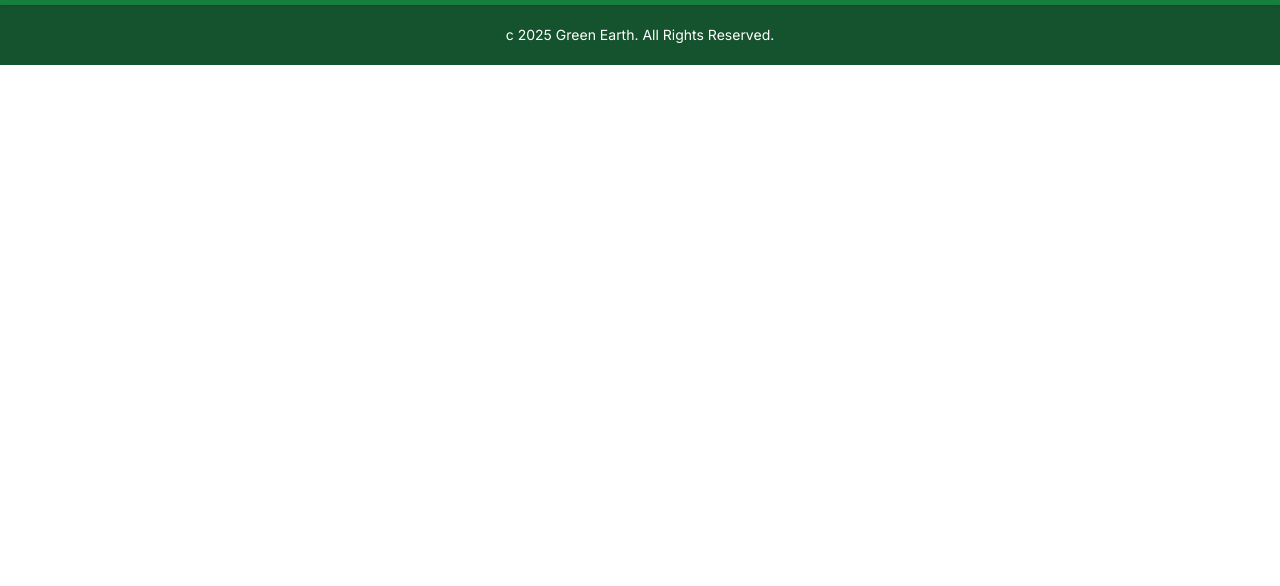
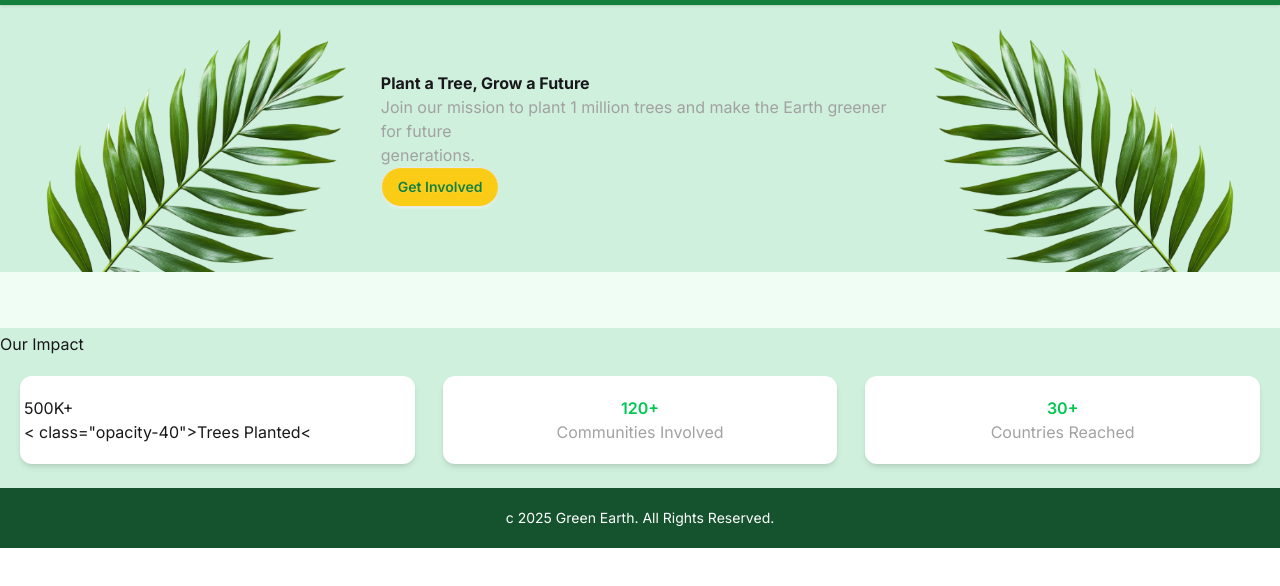
Before and after one commit to Muyedrahman/Green-Earth, a plain HTML site: page index.html in a window 1280 px wide. Shown: the part 60-646 px from the top of the page. Drawn offline with nearby package versions, Linux system fonts and the light colour scheme.

Commit message:
Add Our Impact section with stats cards

```diff
--- a/index.html
+++ b/index.html
@@ -73,6 +73,60 @@
     <button class="btn text-white bg-[#FACC15] rounded-full">Plant a Tree</button>
   </div>
 </div>
+<!-- Main section  -->
+<main class="space-y-14 bg-[#F0FDF4] ">
+     <!-- Banner OR Hero section 2-->
+  <div class="flex  bg-[#CFF0DC]">
+
+          <!-- Laft img -->
+    <div class="md:w-1/3 w-full flex justify-center ">
+       <img src="./assets/hero-leaf1.png" alt="">
+    </div>
+
+    <div class="items-center justify-center mt-auto mb-auto">
+       <h1 class="font-bold">Plant a Tree, Grow a Future</h1>
+       <p class="text-neutral-400">Join our mission to plant 1 million trees and make the Earth greener for future
+       <br>  generations.</p>
+       <button class="btn text-[#15803D] bg-[#FACC15] rounded-full">Get Involved</button>
+    </div>
+    <!-- right img -->
+    <div class="md:w-1/3 w-full flex justify-center ">
+
+        <img src="./assets/hero-leaf2.png" alt="">
+
+    </div>
+
+
+  </div>
+
+    <!-- Our Impact 5-->
+<section class="bg-[#CFF0DC] mb-0 py-1
+  <div class="text-cente
+    <h2 class="font-bold ">Our Impact</h2>
+    <div
+      class="grid grid-cols-3 p-5 sm:gap-7 xs:gap-2 gap-7 justify-between">
+      <div
+        class="bg-white py-5 px-1 rounded-xl flex-1 shadow-md hover:scale-104 duration-100 hover:shadow-xl hover:bg-green-200 flex flex-col justify-center items-cente
+        <p class="text-green-500 font-semibold">500K+</p>
+        < class="opacity-40">Trees Planted<
+      </div>
+      <div
+        class="bg-white py-5 px-1 rounded-xl flex-1 shadow-md hover:scale-104 duration-100 hover:shadow-xl hover:bg-green-200 flex flex-col justify-center items-center">
+        <p class="text-green-500 font-semibold">120+</p>
+        <p class="opacity-40">Communities Involved</p>
+      </div>
+      <!--  text-center -->
+      <div
+        class="bg-white py-5 px-1 flex-1 rounded-xl shadow-md hover:scale-104 duration-100 hover:shadow-xl hover:bg-green-200 flex flex-col justify-center items-center">
+        <p class="text-green-500 font-semibold">30+</p>
+        <p class="opacity-40">Countries Reached</p>
+      </div>
+    </div>
+  </div>
+</section>
+
+
+  </main>
 
 
 
```
